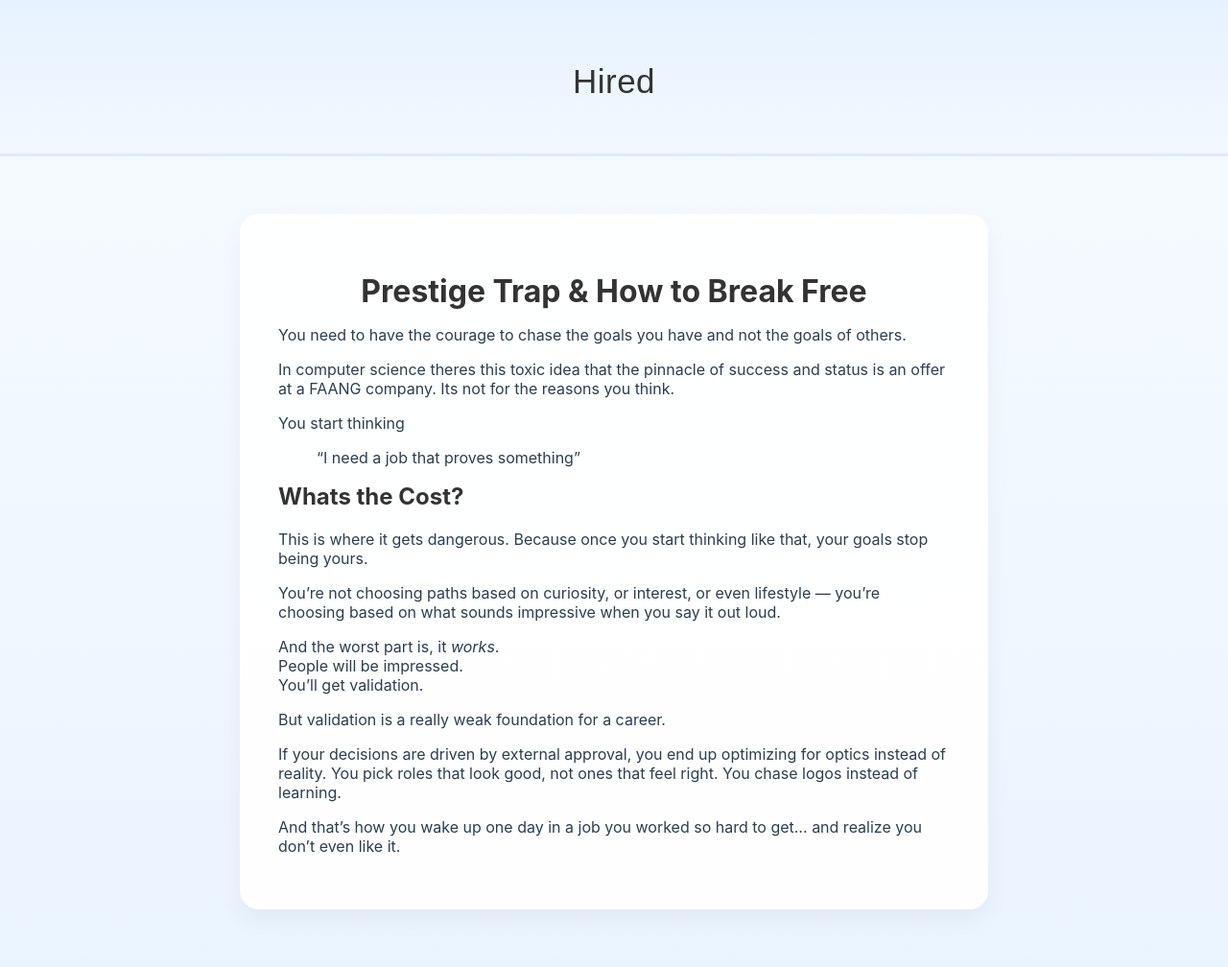
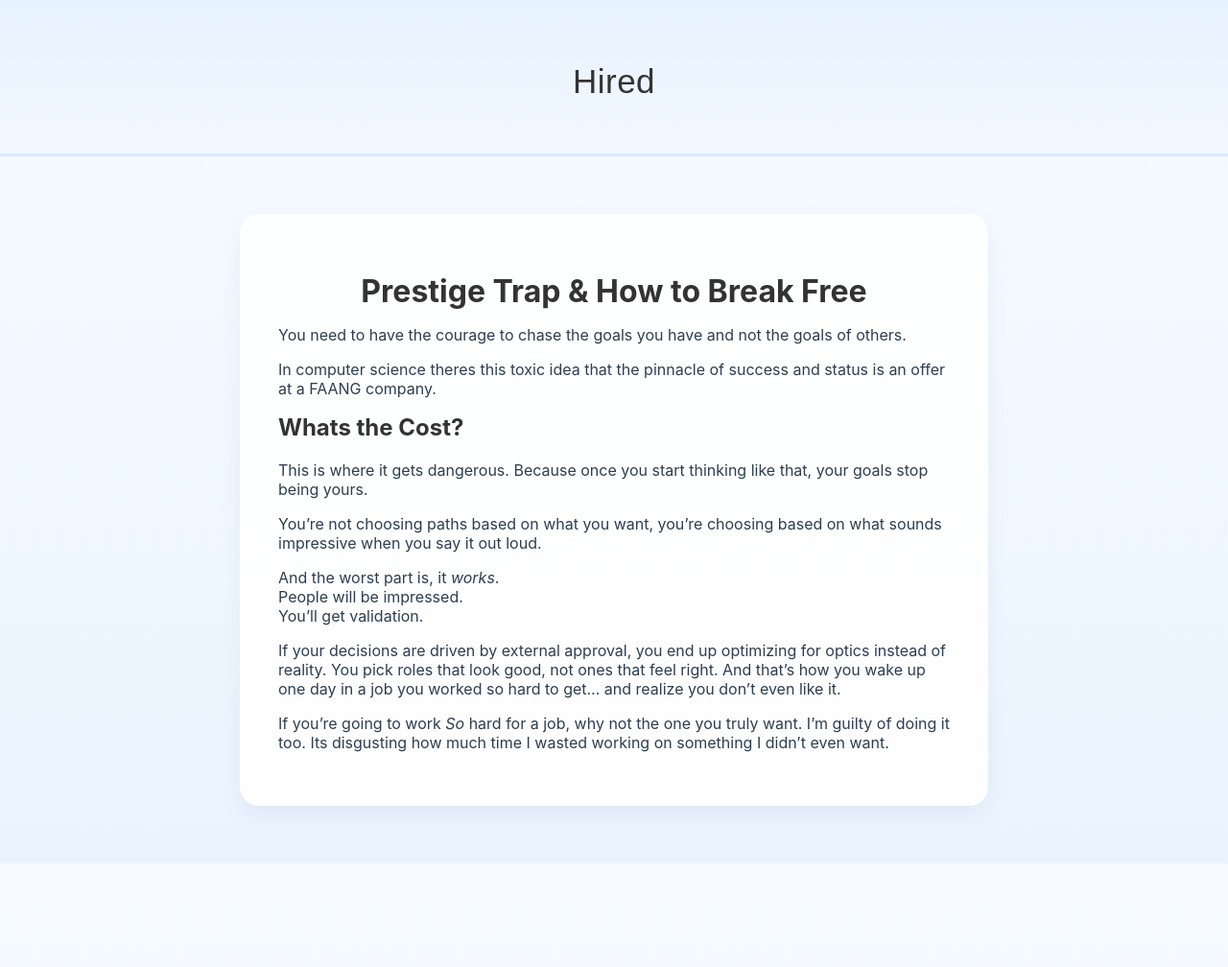
Before and after one commit to hiredmaybe67/hiredmaybe67.github.io, a Jekyll site: the page built from prestigeTrap.md, in a window 1280 px wide. Shown: the whole page at 96% size. Built offline with Jekyll 4.4.1, drawn with Linux system fonts in a browser that asks for light colours; after the commit the page ends 900 px from its top, so only the background shows below that.

Commit message:
Update prestigeTrap.md

```diff
--- a/prestigeTrap.md
+++ b/prestigeTrap.md
@@ -7,23 +7,18 @@ title: the prestige trap in tech
 
 You need to have the courage to chase the goals you have and not the goals of others.
 
-In computer science theres this toxic idea that the pinnacle of success and status is an offer at a FAANG company. Its not for the reasons you think.
-
-You start thinking
-> “I need a job that proves something”
+In computer science theres this toxic idea that the pinnacle of success and status is an offer at a FAANG company.
 
 ## Whats the Cost?
 
 This is where it gets dangerous. Because once you start thinking like that, your goals stop being yours.
 
-You’re not choosing paths based on curiosity, or interest, or even lifestyle — you’re choosing based on what sounds impressive when you say it out loud.
+You’re not choosing paths based on what you want, you’re choosing based on what sounds impressive when you say it out loud.
 
 And the worst part is, it *works*.
 People will be impressed.
 You’ll get validation.
 
-But validation is a really weak foundation for a career.
+If your decisions are driven by external approval, you end up optimizing for optics instead of reality. You pick roles that look good, not ones that feel right. And that’s how you wake up one day in a job you worked so hard to get… and realize you don’t even like it.
 
-If your decisions are driven by external approval, you end up optimizing for optics instead of reality. You pick roles that look good, not ones that feel right. You chase logos instead of learning.
-
-And that’s how you wake up one day in a job you worked so hard to get… and realize you don’t even like it.
+If you're going to work *So* hard for a job, why not the one you truly want. I'm guilty of doing it too. Its disgusting how much time I wasted working on something I didn't even want.
```
